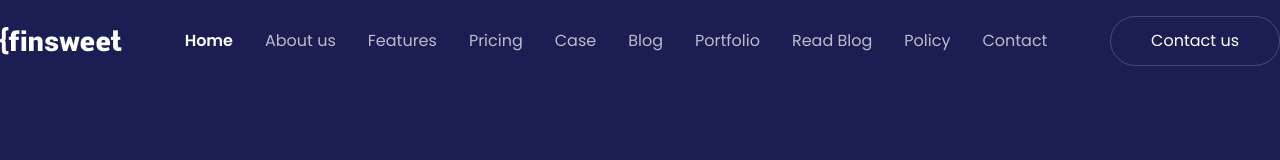
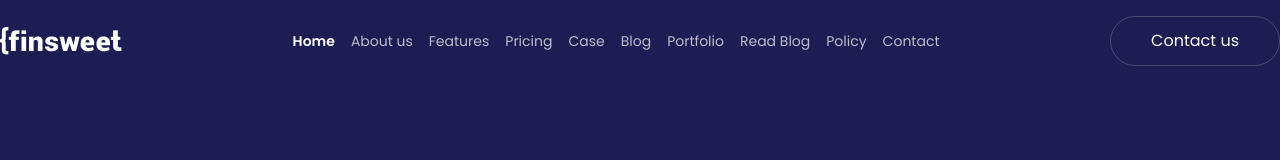
Before and after one commit to abdunnoorfaheem/finsweetreact, a React (Vite) app: page / in a window 1280 px wide. Shown: the top 160 px of the page. Built offline with nearby package versions, Linux system fonts and the light colour scheme; the HTML template or start-up script is replaced by a standard one.

Commit message:
fix header menu issue

```diff
--- a/src/components/layouts/Header.jsx
+++ b/src/components/layouts/Header.jsx
@@ -17,14 +17,14 @@ const Header = () => {
       <header className="relative z-50">
         <nav className="bg-quaternary text-white py-4 font-poppins">
           <Container>
-            <Flex className="justify-between items-center px-5 md:px-0">
+            <div className="flex justify-between items-center px-5 md:px-0">
               {/* Logo */}
               <div>
                 <Image imgSrc={Logo} />
               </div>
 
               {/* Desktop Menu */}
-              <ul className="hidden md:flex gap-x-8">
+              <ul className="hidden md:flex items-center gap-x-4 text-[14px]">
                 <li className="text-senary hover:text-white transition">
                   <NavLink
                     to="/"
@@ -154,7 +154,7 @@ const Header = () => {
                 {toggle ? <ImCross size={26} /> : <FaBars size={26} />}
               </button>
 
-            </Flex>
+            </div>
           </Container>
         </nav>
 
```
